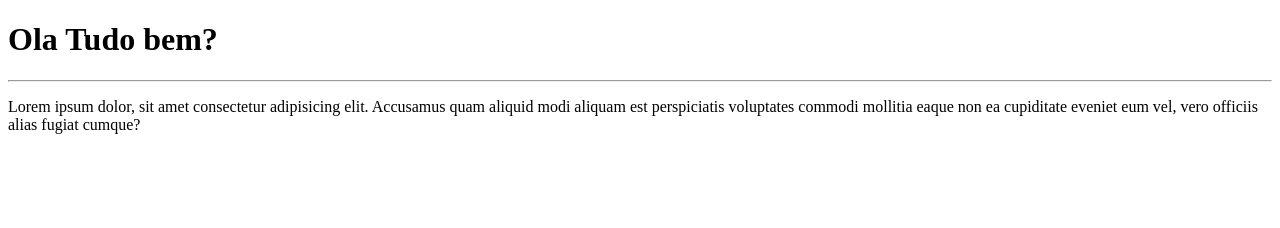
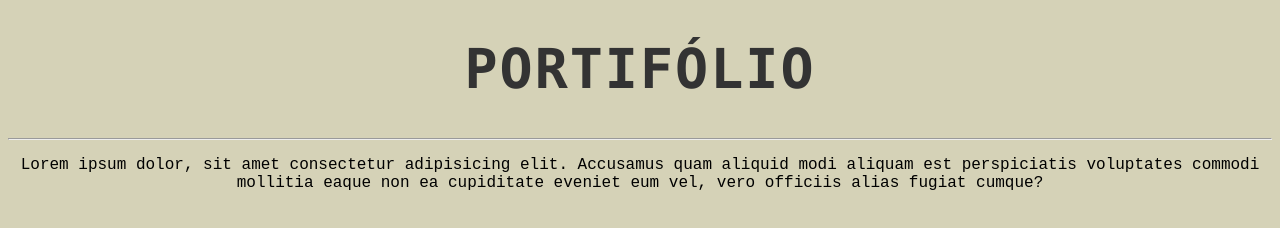
Before and after one commit to ViniciusProni/Repositorio_Proni, a plain HTML site: page SiteMeu/index.html in a window 1280 px wide. Drawn offline with Linux system fonts and the light colour scheme.

Commit message:
Inicio Portifolio (font, background-color)

```diff
--- a/SiteMeu/index.html
+++ b/SiteMeu/index.html
@@ -4,9 +4,10 @@
   <meta charset="UTF-8">
   <meta name="viewport" content="width=device-width, initial-scale=1.0">
   <title>Portifólio</title>
+  <link rel="stylesheet" href="style.css">
 </head>
 <body>
-  <h1>Ola Tudo bem?</h1>
+  <h1>Portifólio</h1>
   <hr>
   <p>Lorem ipsum dolor, sit amet consectetur adipisicing elit. Accusamus quam aliquid modi aliquam est perspiciatis voluptates commodi mollitia eaque non ea cupiditate eveniet eum vel, vero officiis alias fugiat cumque?</p>
 </body>
--- /dev/null
+++ b/SiteMeu/style.css
@@ -0,0 +1,16 @@
+h1{
+  font-family: 'Consolas', serif;
+  font-size:55px;
+  color: #333;
+  text-align: center;
+  text-transform: uppercase;
+  letter-spacing: 2px;
+}
+p{
+  font-family:'Courier New', Courier, monospace;
+  color: #000;
+  text-align: center;
+}
+body{
+  background-color:#D5D2B7;
+}
```
Also changed, not shown: SiteMeu/script.js (added).
